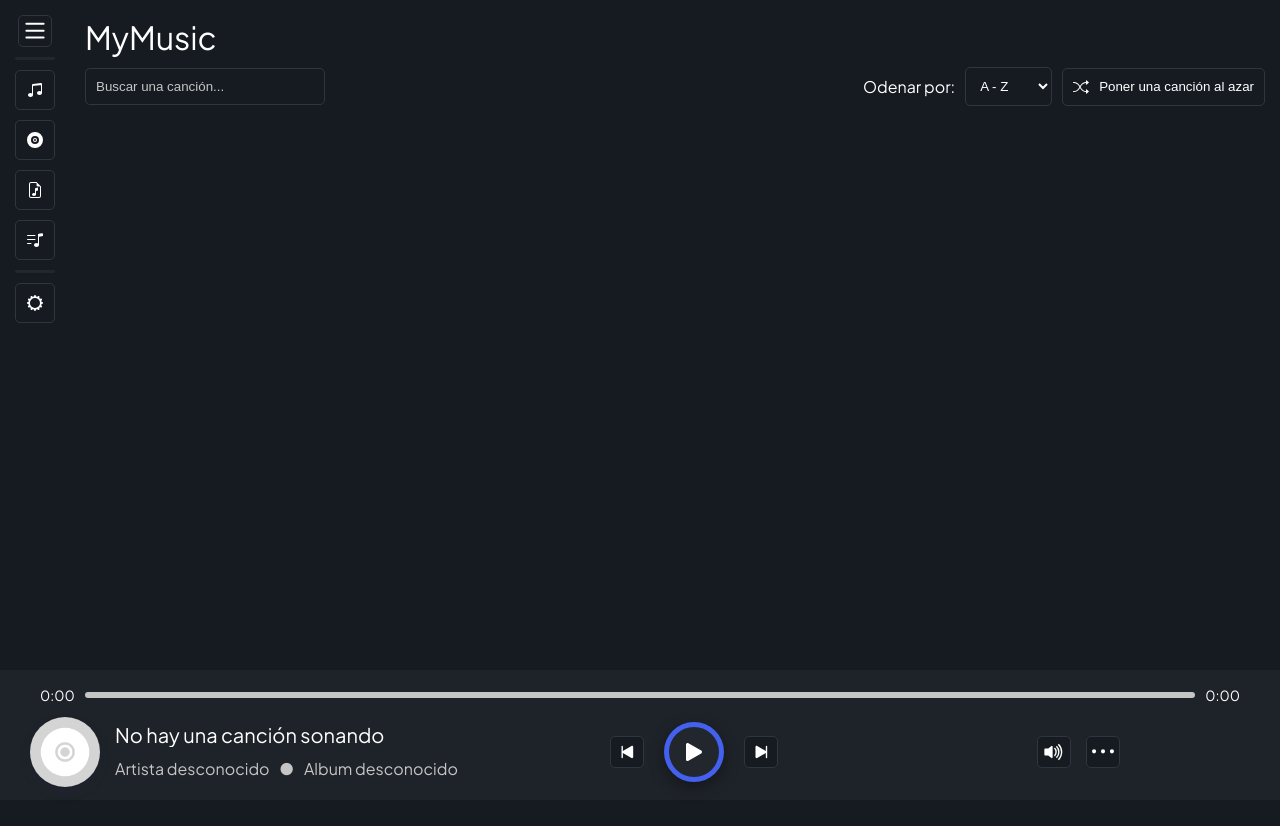
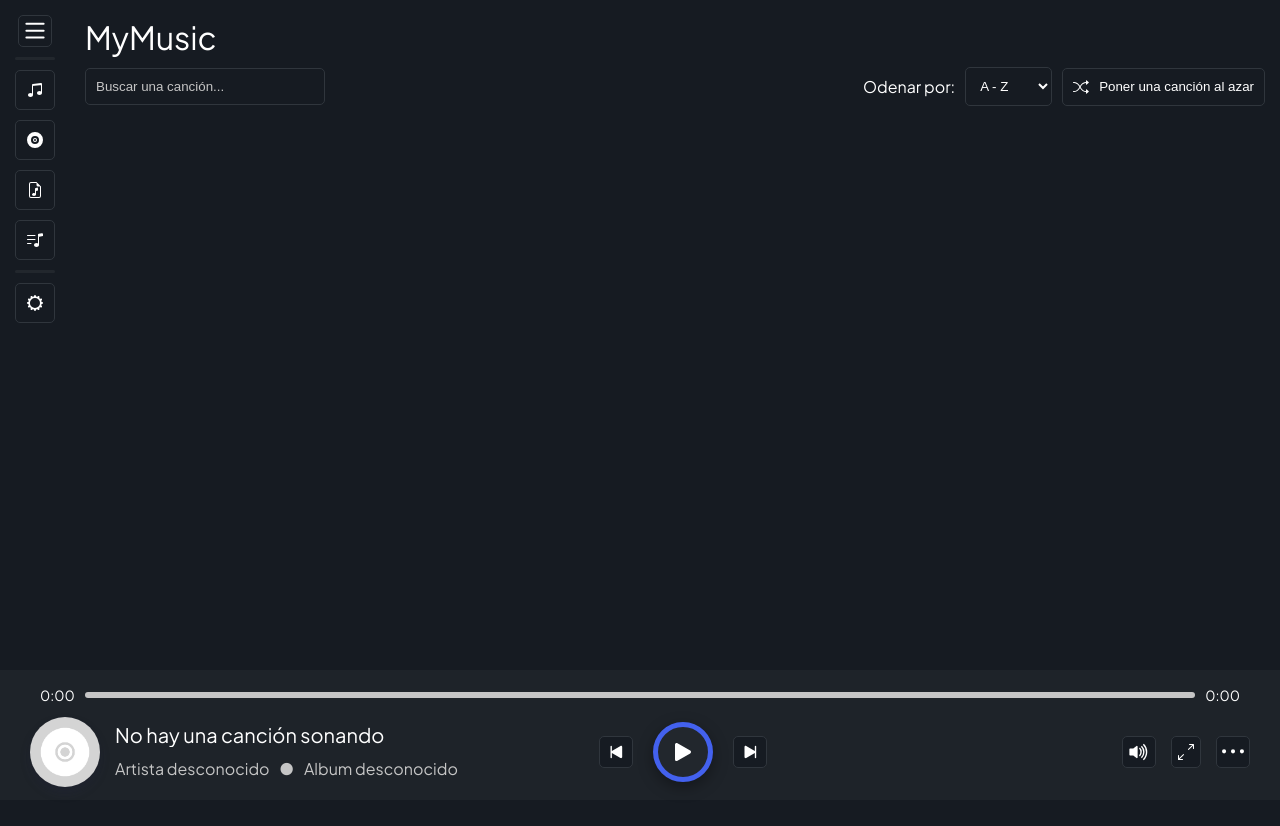
Before and after one commit to jesusalberto11/MyMusicPlayer, a React (Vite) app: page / in a window 1280 px wide. Shown: the top 826 px of the page. Built offline with nearby package versions, Linux system fonts and the light colour scheme.

Commit message:
Update: Added classname to music player bottom btns

```diff
--- a/src/components/music player/MusicPlayer.tsx
+++ b/src/components/music player/MusicPlayer.tsx
@@ -3,8 +3,9 @@ import CurrentSongDetails from "./CurrentSongDetails";
 import MusicPlayerControls from "./MusicPlayerControls";
 import ProgressBar from "./ProgressBar";
 import VolumeControl from "./VolumeControl";
+import CurrentSongDialog from "./CurrentSongDialog";
+import ExpandMusicPlayer from "./ExpandMusicPlayer";
 import { useMusicPlayer } from "../../hooks/useMusicPlayer";
-import CurrentSongDialog from "./CurrentSongDialog";
 
 const MusicPlayer = () => {
   const {
@@ -26,8 +27,9 @@ const MusicPlayer = () => {
       <div className="music-player-bottom">
         <CurrentSongDetails currentSongData={currentSong} />
         <MusicPlayerControls />
-        <div className="flex centered" style={{ gap: "15px" }}>
+        <div className="music-player-bottom-btns">
           <VolumeControl />
+          <ExpandMusicPlayer />
           <CurrentSongDialog currentSongData={currentSong} />
         </div>
       </div>
--- a/src/styles/music player/MusicPlayer.css
+++ b/src/styles/music player/MusicPlayer.css
@@ -23,6 +23,13 @@
   grid-template-rows: auto;
 }
 
+.music-player-bottom-btns {
+  display: flex;
+  align-items: center;
+  justify-content: flex-end;
+  gap: 15px;
+}
+
 @media screen and (max-width: 768px) {
   .music-player {
     justify-content: space-evenly;
```
